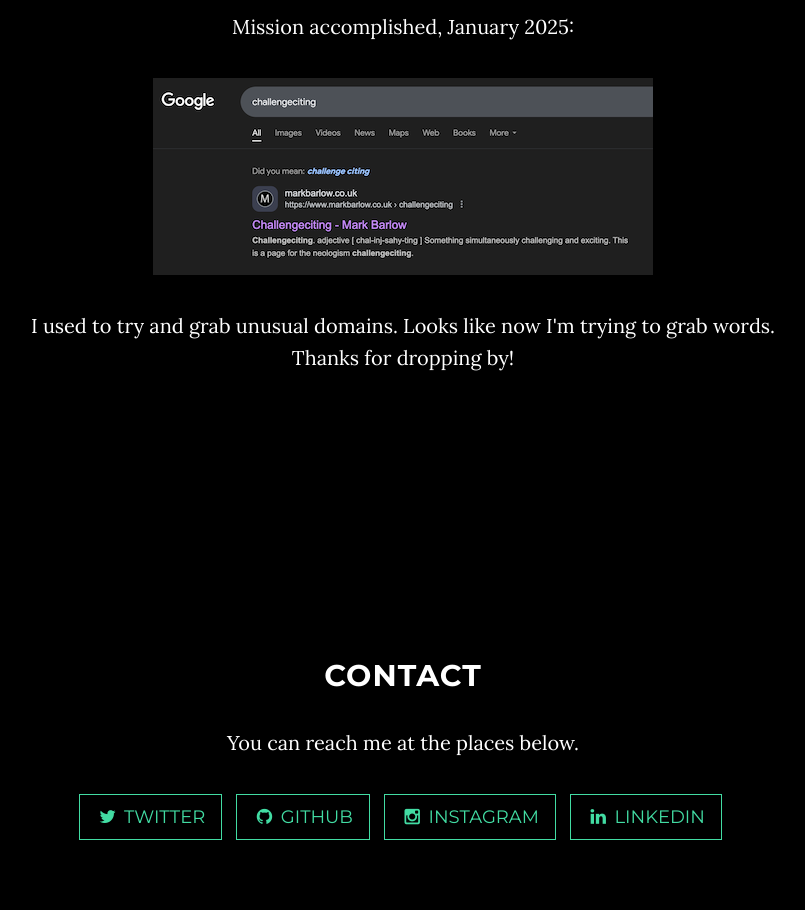
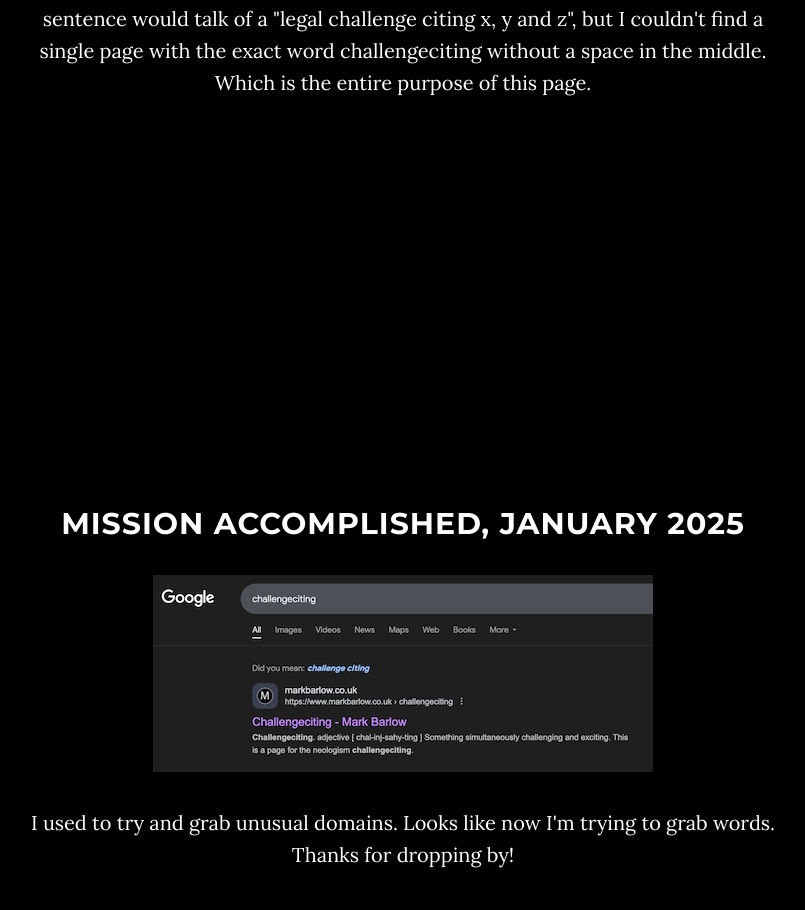
Before and after one commit to markbarlow/markbarlow.github.io, a plain HTML site: page challengeciting.html in a window 1280 px wide. Shown: the part 543-1453 px from the top of the page, without its empty margins (237-1042 px from the left). Drawn offline with Linux system fonts and the light colour scheme; some packages are replaced by stand-ins of ours.

Commit message:
Update challengeciting.html separate sections

```diff
--- a/challengeciting.html
+++ b/challengeciting.html
@@ -84,15 +84,23 @@
                         <h1 class="brand-heading">Challengeciting</h1>
                       <p class="intro-text"><i>adjective</i> [ chal-inj-sahy-ting ] Something simultaneously challenging and exciting.</p>
                       <p>This is a page for the neologism challengeciting. When contemplating some upcoming work at Ravelin with many unknowns, countless scenarios, and indisputably large impact, I decided to frame it as "challengeciting". I was surprised to find that - at least according to search engines - this word did not exist already in some form. Google would at a push return pages where a sentence would talk of a "legal challenge citing x, y and z", but I couldn't find a single page with the exact word challengeciting without a space in the middle. Which is the entire purpose of this page.</p>
-			    <p>Mission accomplished, January 2025:</p>
-			    <p><img src="/img/google-challengeciting.png" alt="Google search results with this page top"></p>
-			    <p>I used to try and grab unusual domains. Looks like now I'm trying to grab words. Thanks for dropping by!</p>
                     </div>
                 </div>
             </div>
         </div>
     </header>
 
+
+    <!-- Accomplished Section -->
+    <section id="accomplished" class="container content-section text-center">
+        <div class="row">
+            <div class="col-lg-8 col-lg-offset-2">
+                <h2>Mission accomplished, January 2025</h2>
+		<p><img src="/img/google-challengeciting.png" alt="Google search results with this page top"></p>
+		<p>I used to try and grab unusual domains. Looks like now I'm trying to grab words. Thanks for dropping by!</p>
+            </div>
+        </div>
+    </section>
 
     <!-- Contact Section -->
     <section id="contact" class="container content-section text-center">
```
